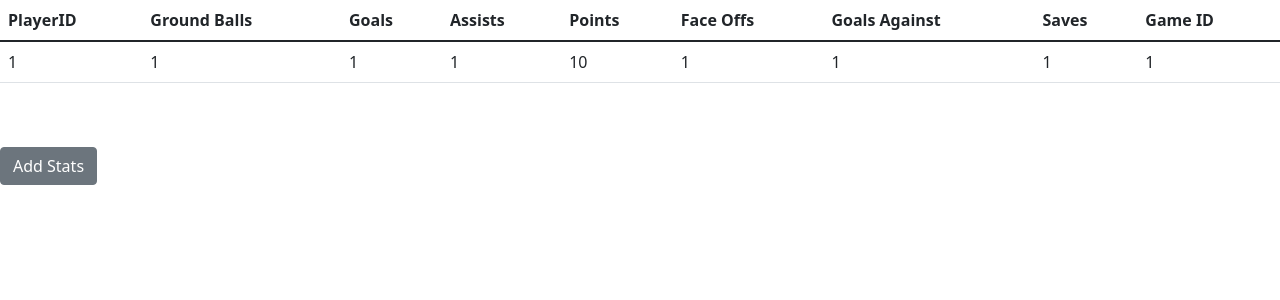
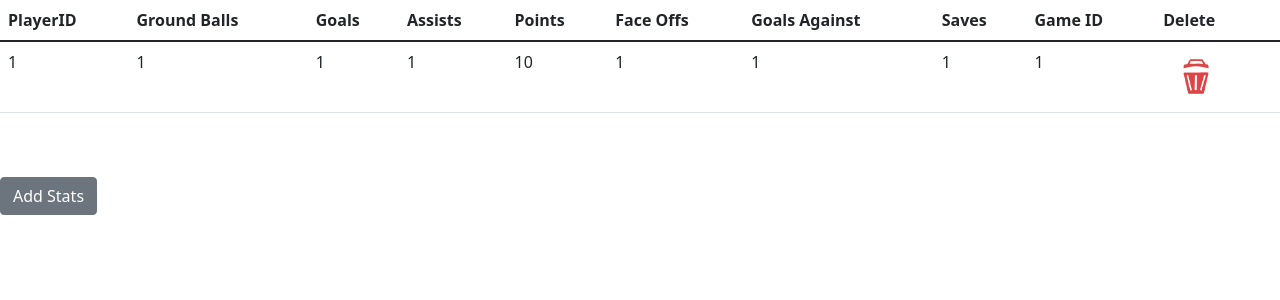
Before and after one commit to AngelinaWalton/403GroupProjectA, a Django app: page /stats/ in a window 1280 px wide. Shown: the part 82-382 px from the top of the page. Run offline with Django 4.2, Linux system fonts and the light colour scheme; tables that the repository leaves empty hold one stand-in row (Sample ...).

Commit message:
added delete functionality for stats and roster

```diff
--- a/byulax/urls.py
+++ b/byulax/urls.py
@@ -4,10 +4,12 @@ from .views import *
 urlpatterns = [
     path('', indexPageView, name = 'index'),
     path('roster/', rosterPageView, name = 'roster'),
-    path('roster/add',addPlayer, name="addRoster"),
+    path('roster/add/',addPlayer, name="addRoster"),
+    path('roster/delete/', deletePlayer, name="deletePlayer"),
     path('schedule/', schedulePageView, name = 'schedule'),
-    path('schedule/add', addSchedulePage, name= 'addSchedule'),
-    path('schedule/delete', deleteSchedule, name="deleteSchedule"),
+    path('schedule/add/', addSchedulePage, name= 'addSchedule'),
+    path('schedule/delete/', deleteSchedule, name="deleteSchedule"),
     path('stats/', statsPageView, name = 'stats'),
-    path('stats/add', addStatsPage, name = "addStats"),
+    path('stats/add/', addStatsPage, name = "addStats"),
+    path('stats/delete/', deleteStats, name="deleteStats"),
 ]
--- a/byulax/views.py
+++ b/byulax/views.py
@@ -38,6 +38,12 @@ def addPlayer(request) :
     }
     return render(request, 'byulax/addRoster.html', context)
 
+def deletePlayer(request):
+    if request.method == "POST":
+        stat = Player.objects.get(id = request.POST['id']).delete()
+        return redirect('roster')
+    return  "done"
+
 # ENG ROSTER FUNCTIONS #
 ########################
 
@@ -70,6 +76,12 @@ def addStatsPage(request):
         "games" : gameList
     }
     return render(request, 'byulax/addStats.html', context)
+
+def deleteStats(request):
+    if request.method == "POST":
+        stat = Stats.objects.get(id = request.POST['id']).delete()
+        return redirect('stats')
+    return  "done"
 
 # END STATS FUNCTIONS #
 #######################
--- a/templates/byulax/stats.html
+++ b/templates/byulax/stats.html
@@ -13,6 +14,7 @@
         <th scope="col">Goals Against</th>
         <th scope="col">Saves</th>
         <th scope="col">Game ID</th>
+        <th scope="col">Delete</th>
       </tr>
     </thead>
     <tbody>
@@ -27,6 +29,11 @@
         <td>{{each.goals_against}}</td>
         <td>{{each.saves}}</td>
         <td>{{each.game_id_id}}</td>
+        <form id="statsForm{{each.id}}" method="POST" action="{% url 'deleteStats' %}">
+          {% csrf_token %}
+          <td hidden><input type="hidden" name="id" id="id{{each.id}}" value="{{each.id}}"></td>
+          <td><button type="submit" class="btn"><img src="{% static '/img/trash2.png' %}" style="width: 40px;"></button></td>
+        </form>
       </tr>
       {% endfor %}
     </tbody>
```
Also changed, not shown: other parts of templates/byulax/stats.html (+1 -0 lines), templates/byulax/roster.html (+7 -0 lines).
